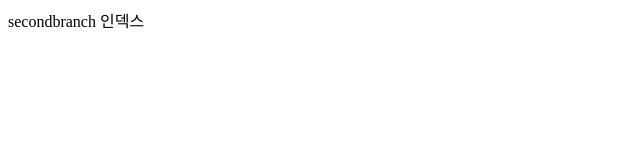
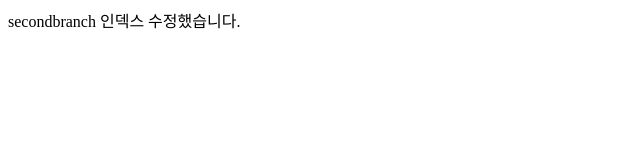
Before and after one commit to jaeuu/example, a plain HTML site: page index.html in a window 1280 px wide. Shown: the whole page, without its empty margins (0-640 px from the left). Drawn offline with Linux system fonts and the light colour scheme.

Commit message:
third commit

```diff
--- a/index.html
+++ b/index.html
@@ -6,6 +6,6 @@
     <title>Document</title>
   </head>
   <body>
-    secondbranch 인덱스
+    secondbranch 인덱스 수정했습니다.
   </body>
 </html>
```
